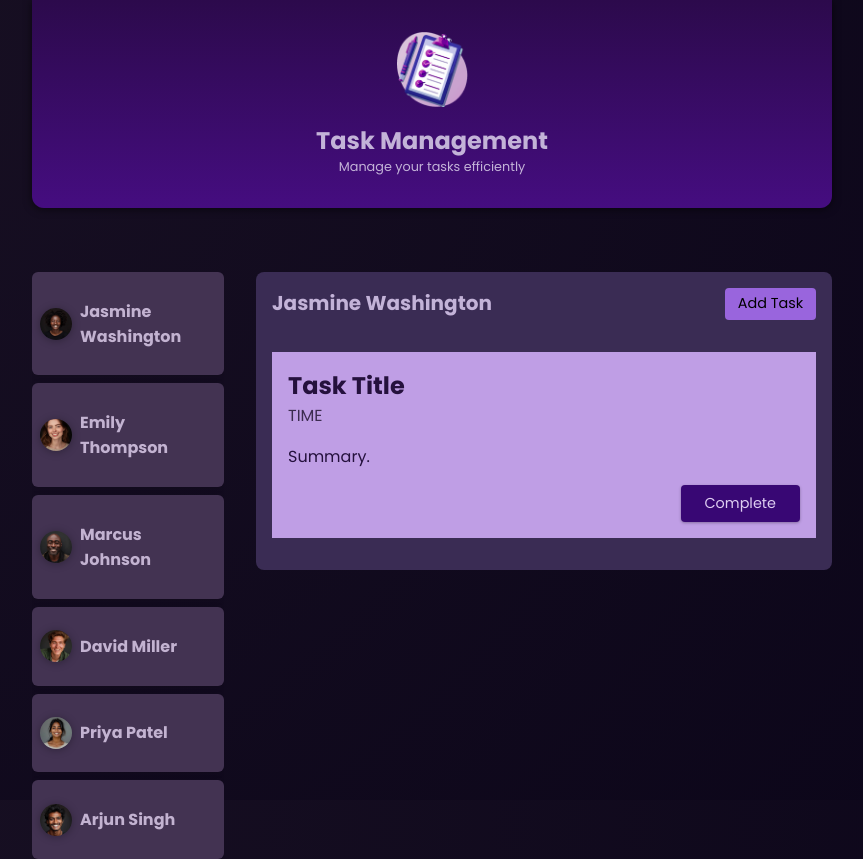
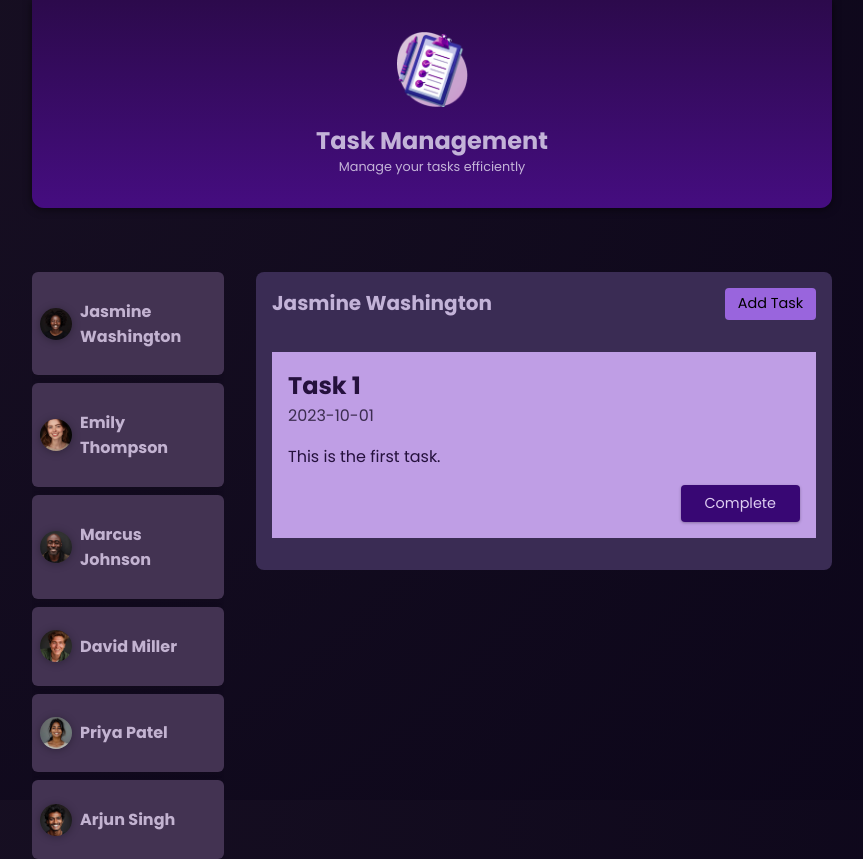
Before and after one commit to trikarai/angular-18-essentials, an Angular app: page / in a window 1280 px wide. Both pictures are taken after a click on the button "Jasmine Washington". Shown: the whole page, without its empty margins (208-1071 px from the left). Built offline with nearby package versions, Linux system fonts and the light colour scheme.

Commit message:
Display user-specific tasks with dynamic data
Updated task and tasks components to accept and use userId and task data via @Input properties. TaskComponent now displays dynamic task details, and TasksComponent filters and passes relevant tasks to TaskComponent based on the selected user.

```diff
--- a/src/app/app.component.html
+++ b/src/app/app.component.html
@@ -9,7 +9,7 @@
   </ul>
   <div class="user-details">
     @if (selectedUser) {
-    <app-tasks [name]="selectedUser.name" />
+    <app-tasks [name]="selectedUser.name" [userId]="selectedUser.id" />
     } @else {
     <p id="fallback">Select a user to see their tasks</p>
     }
--- a/src/app/tasks/task/task.component.html
+++ b/src/app/tasks/task/task.component.html
@@ -1,7 +1,7 @@
 <article>
-  <h2>Task Title</h2>
-  <time>TIME</time>
-  <p>Summary.</p>
+  <h2>{{ task.title }}</h2>
+  <time>{{ task.dueDate }}</time>
+  <p>{{ task.summary }}</p>
   <p class="actions">
     <button>Complete</button>
   </p>
--- a/src/app/tasks/tasks.component.html
+++ b/src/app/tasks/tasks.component.html
@@ -8,7 +8,10 @@
 
   <ul>
     <li>
-      <app-task></app-task>
+      @for (task of selectedUserTasks; track $index) {
+      <!-- Use the TaskComponent to display each task -->
+      <app-task [task]="task"></app-task>
+      }
     </li>
   </ul>
 </section>
--- a/src/app/tasks/tasks.component.ts
+++ b/src/app/tasks/tasks.component.ts
@@ -9,7 +9,35 @@ import { TaskComponent } from './task/task.component';
   styleUrl: './tasks.component.css',
 })
 export class TasksComponent {
-  @Input() name: string | undefined;
+  @Input({ required: true }) userId!: string | undefined;
+  @Input({ required: true }) name!: string | undefined;
+  tasks = [
+    {
+      id: 't1',
+      userId: 'u1',
+      title: 'Task 1',
+      dueDate: '2023-10-01',
+      summary: 'This is the first task.',
+    },
+    {
+      id: 't2',
+      userId: 'u2',
+      title: 'Task 2',
+      dueDate: '2023-10-01',
+      summary: 'This is the second task.',
+    },
+    {
+      id: 't3',
+      userId: 'u3',
+      title: 'Task 3',
+      dueDate: '2023-10-01',
+      summary: 'This is the third task.',
+    },
+  ]; // Example task array
+
+  get selectedUserTasks() {
+    return this.tasks.filter((task) => task.userId === this.userId);
+  }
 
   onEditTask() {
     throw new Error('Method not implemented.');
```
Also changed, not shown: src/app/tasks/task/task.component.ts (+10 -3 lines).
